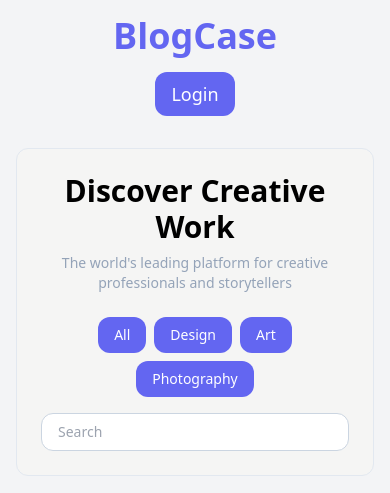
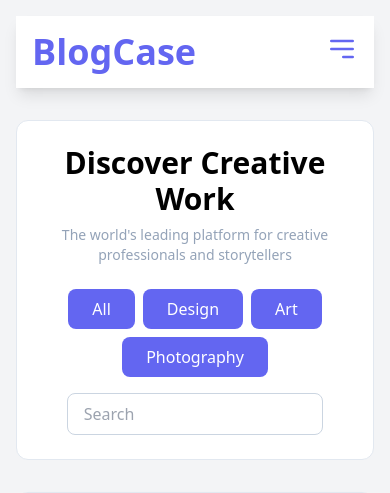
Before and after one commit to tiedsandi/website_project_showoff, a PHP site: page / in a window 390 px wide. Shown: the top 493 px of the page. Run offline with PHP 8.4, Linux system fonts and the light colour scheme; a user stored in the database is signed in; some libraries are stand-ins or nearby versions.

Commit message:
implement responsive mobile and user menus, enhance session management, and improve layout styling

```diff
--- a/assets/js/script.js
+++ b/assets/js/script.js
@@ -0,0 +1,7 @@
+document.getElementById('menu-btn').addEventListener('click', function () {
+  document.getElementById('mobile-menu').classList.toggle('hidden');
+});
+
+document.getElementById('user-menu-btn')?.addEventListener('click', function () {
+  document.getElementById('user-menu').classList.toggle('hidden');
+});
--- a/inc/login_process.php
+++ b/inc/login_process.php
@@ -20,6 +20,7 @@
     $user = $result->fetch_assoc();
     if (password_verify($password, $user['password'])) {
         $_SESSION['user_id'] = $user['id'];
+        $_SESSION['name'] = $user['name'];
         $_SESSION['email'] = $user['email'];
         echo json_encode(['status' => 'success', 'message' => 'Login berhasil!']);
     } else {
--- a/index.php
+++ b/index.php
@@ -1,4 +1,4 @@
-
+<?php session_start();?>
 
 <!DOCTYPE html>
 <html lang="en">
@@ -10,13 +10,58 @@
 </head>
 <body class="bg-gray-100">
   <main class="max-w-7xl mx-auto p-4 md:p-8">
-    <header class="mb-8 flex flex-col md:flex-row justify-between items-center">
+  <header class="mb-8 flex justify-between items-center p-4 bg-white shadow-lg relative">
     <h1 class="text-4xl font-bold text-indigo-500">BlogCase</h1>
-      <a href="login.php" class="mt-4 md:mt-0 bg-indigo-500 hover:bg-fuchsia-500 px-4 py-2 text-white rounded-xl text-lg">Login</a>
+
+    <!-- Mobile Menu -->
+    <?php if(isset($_SESSION['name'])) : ?>
+    <div class="md:hidden">
+        <button id="menu-btn" class="text-indigo-500 focus:outline-none">
+            <svg class="w-8 h-8" xmlns="http://www.w3.org/2000/svg" fill="none" viewBox="0 0 24 24" stroke="currentColor">
+                <path stroke-linecap="round" stroke-linejoin="round" stroke-width="2" d="M4 6h16M4 12h16m-7 6h7" />
+            </svg>
+        </button>
+    </div>
+    <?php else : ?>
+    <a href="login.php" class="md:hidden bg-indigo-500 hover:bg-fuchsia-500 px-4 py-2 text-white rounded-xl text-lg">Login</a>
+    <?php endif; ?>
+
+    <!-- Desktop Menu -->
+    <nav id="menu" class="hidden md:flex md:items-center md:space-x-4">
+        <?php if(isset($_SESSION['name'])) : ?>
+        <div class="relative">
+            <button id="user-menu-btn" class="flex items-center space-x-2 bg-indigo-500 hover:bg-fuchsia-500 px-4 py-2 text-white rounded-xl text-lg">
+                <span><?php echo $_SESSION['name']; ?></span>
+                <svg class="w-5 h-5" xmlns="http://www.w3.org/2000/svg" fill="none" viewBox="0 0 24 24" stroke="currentColor">
+                    <path stroke-linecap="round" stroke-linejoin="round" stroke-width="2" d="M19 9l-7 7-7-7" />
+                </svg>
+            </button>
+            <div id="user-menu" class="hidden absolute right-0 mt-2 w-48 bg-white border rounded-lg shadow-lg">
+                <a href="profile.php" class="block px-4 py-2 text-gray-700 hover:bg-gray-200">Profile</a>
+                <a href="dashboard.php" class="block px-4 py-2 text-gray-700 hover:bg-gray-200">Dashboard</a>
+                <a href="logout.php" class="block px-4 py-2 text-red-600 hover:bg-gray-200">Logout</a>
+            </div>
+        </div>
+        <?php else : ?>
+        <a href="login.php" class="bg-indigo-500 hover:bg-fuchsia-500 px-4 py-2 text-white rounded-xl text-lg">Login</a>
+        <?php endif; ?>
+    </nav>
+
+    <!-- Mobile Dropdown Menu (Appears Below Header) -->
+    <div id="mobile-menu" class="hidden absolute left-0 right-0 top-full shadow-lg bg-white p-4 rounded-lg mt-2 flex flex-col space-y-2 md:hidden w-full">
+        <?php if(isset($_SESSION['name'])) : ?>
+        <p class="text-lg font-semibold text-gray-700 px-4"><?php echo $_SESSION['name']; ?></p>
+        <a href="profile.php" class="block bg-gray-100 px-4 py-2 text-gray-700">Profile</a>
+        <a href="dashboard.php" class="block bg-gray-100 px-4 py-2 text-gray-700">Dashboard</a>
+        <a href="logout.php" class="block bg-red-500 text-white px-4 py-2">Logout</a>
+        <?php else : ?>
+        <a href="login.php" class="block bg-indigo-500 text-white px-4 py-2">Login</a>
+        <?php endif; ?>
+    </div>
 </header>
 
     <!-- Hero Section -->
-    <section class="border border-slate-200 bg-stone-100 p-6 md:p-14 rounded-xl text-center">
+    <section class="border border-slate-200 bg-white p-6 md:p-14 rounded-xl text-center">
       <h1 class="text-3xl md:text-5xl font-bold">Discover Creative Work</h1>
       <p class="text-slate-400 text-sm md:text-base mt-2">
         The world's leading platform for creative professionals and storytellers
@@ -24,67 +69,64 @@
 
       <!-- Filter Section -->
       <div class="mt-6 flex flex-wrap justify-center gap-2 md:gap-4">
-        <button class="bg-indigo-500 hover:bg-fuchsia-500 px-4 py-2 text-white rounded-xl text-sm md:text-lg">All</button>
-        <button class="bg-indigo-500 hover:bg-fuchsia-500 px-4 py-2 text-white rounded-xl text-sm md:text-lg">Design</button>
-        <button class="bg-indigo-500 hover:bg-fuchsia-500 px-4 py-2 text-white rounded-xl text-sm md:text-lg">Art</button>
-        <button class="bg-indigo-500 hover:bg-fuchsia-500 px-4 py-2 text-white rounded-xl text-sm md:text-lg">Photography</button>
+        <button class="bg-indigo-500 hover:bg-fuchsia-500 px-6 py-2 text-white rounded-lg text-base">All</button>
+        <button class="bg-indigo-500 hover:bg-fuchsia-500 px-6 py-2 text-white rounded-lg text-base">Design</button>
+        <button class="bg-indigo-500 hover:bg-fuchsia-500 px-6 py-2 text-white rounded-lg text-base">Art</button>
+        <button class="bg-indigo-500 hover:bg-fuchsia-500 px-6 py-2 text-white rounded-lg text-base">Photography</button>
       </div>
 
       <!-- Search Bar -->
       <div class="mt-4 flex justify-center">
-        <input type="text" class="border border-slate-300 rounded-xl px-4 py-2 w-full md:w-1/3 text-sm" placeholder="Search">
+        <input type="text" class="border border-slate-300 rounded-lg px-4 py-2 w-10/12 md:w-1/3 text-base" placeholder="Search">
       </div>
     </section>
 
    <!-- Gallery Section -->
     <section class="grid grid-cols-1 sm:grid-cols-2 md:grid-cols-3 gap-6 mt-8">
       <!-- Card -->
-      <div class="bg-white rounded-xl p-4 border border-slate-200 shadow-md">
-        <img src="https://images.unsplash.com/photo-1742218410181-9304b5548653?fm=jpg&q=60&w=3000" alt="image" class="w-full h-48 object-cover rounded-xl">
+      <a href="edit.php?id=1" class="bg-white rounded-xl p-4 border border-slate-200 shadow-md hover:shadow-lg hover:scale-105 transition-transform duration-300">
+        <img src="https://images.unsplash.com/photo-1742218410181-9304b5548653?fm=jpg&q=60&w=3000" alt="image" class="w-full h-48 object-cover rounded-xl aspect-[4/3]">
+
         <h2 class="text-xl font-bold mt-4">Design</h2>
         <p class="text-slate-400 text-sm">Lorem ipsum dolor sit amet consectetur adipisicing elit.</p>
+
+        <!-- Like & Comment Section -->
+        <div class="flex justify-between items-center mt-4 text-gray-500">
+          <!-- Likes -->
+          <div class="flex items-center space-x-1">
+            <svg xmlns="http://www.w3.org/2000/svg" fill="currentColor" viewBox="0 0 24 24" class="w-5 h-5 text-red-500">
+              <path fill-rule="evenodd" d="M12 21.35l-1.45-1.32C5.4 15.36 2 12.28 2 8.5 2 5.42 4.42 3 7.5 3c1.74 0 3.41.81 4.5 2.09C13.09 3.81 14.76 3 16.5 3 19.58 3 22 5.42 22 8.5c0 3.78-3.4 6.86-8.55 11.54L12 21.35z" clip-rule="evenodd"/>
+            </svg>
+            <span class="text-sm font-medium">120</span>
           </div>
 
-      <div class="bg-white rounded-xl p-4 border border-slate-200 shadow-md">
-        <img src="https://images.unsplash.com/photo-1742218410181-9304b5548653?fm=jpg&q=60&w=3000" alt="image" class="w-full h-48 object-cover rounded-xl">
-        <h2 class="text-xl font-bold mt-4">Design</h2>
-        <p class="text-slate-400 text-sm">Lorem ipsum dolor sit amet consectetur adipisicing elit.</p>
+          <!-- Comments -->
+          <div class="flex items-center space-x-1">
+            <svg xmlns="http://www.w3.org/2000/svg" fill="none" viewBox="0 0 24 24" stroke-width="2" stroke="currentColor" class="w-5 h-5 text-blue-500">
+              <path stroke-linecap="round" stroke-linejoin="round" d="M7 8h10M7 12h6m5 4h-4l-3 3-3-3H6a2 2 0 01-2-2V6a2 2 0 012-2h12a2 2 0 012 2v8a2 2 0 01-2 2z" />
+            </svg>
+            <span class="text-sm font-medium">45</span>
           </div>
+        </div>
+      </a>
 
-      <div class="bg-white rounded-xl p-4 border border-slate-200 shadow-md">
-        <img src="https://images.unsplash.com/photo-1742218410181-9304b5548653?fm=jpg&q=60&w=3000" alt="image" class="w-full h-48 object-cover rounded-xl">
-        <h2 class="text-xl font-bold mt-4">Design</h2>
-        <p class="text-slate-400 text-sm">Lorem ipsum dolor sit amet consectetur adipisicing elit.</p>
-      </div>
 
-      <div class="bg-white rounded-xl p-4 border border-slate-200 shadow-md">
-        <img src="https://images.unsplash.com/photo-1742218410181-9304b5548653?fm=jpg&q=60&w=3000" alt="image" class="w-full h-48 object-cover rounded-xl">
-        <h2 class="text-xl font-bold mt-4">Design</h2>
-        <p class="text-slate-400 text-sm">Lorem ipsum dolor sit amet consectetur adipisicing elit.</p>
-      </div>
+    </section>
 
-      <div class="bg-white rounded-xl p-4 border border-slate-200 shadow-md">
-        <img src="https://images.unsplash.com/photo-1742218410181-9304b5548653?fm=jpg&q=60&w=3000" alt="image" class="w-full h-48 object-cover rounded-xl">
-        <h2 class="text-xl font-bold mt-4">Design</h2>
-        <p class="text-slate-400 text-sm">Lorem ipsum dolor sit amet consectetur adipisicing elit.</p>
-      </div>
 
-      <div class="bg-white rounded-xl p-4 border border-slate-200 shadow-md">
-        <img src="https://images.unsplash.com/photo-1742218410181-9304b5548653?fm=jpg&q=60&w=3000" alt="image" class="w-full h-48 object-cover rounded-xl">
-        <h2 class="text-xl font-bold mt-4">Design</h2>
-        <p class="text-slate-400 text-sm">Lorem ipsum dolor sit amet consectetur adipisicing elit.</p>
-      </div>
-    </section>
 
   <!-- Button Load More -->
     <div class="flex justify-center">
-      <button class="bg-indigo-500 hover:bg-fuchsia-500 px-6 py-3 text-white rounded-xl text-lg mt-6">Load More</button>
+      <button class="bg-indigo-500 hover:bg-fuchsia-500 px-6 py-3 text-white rounded-xl text-lg mt-10 shadow-md hover:shadow-lg transition-all">Load More</button>
     </div>
 
+
       <!-- Footer -->
-    <footer class="mt-8 text-center">
-      <p class="text-slate-400 text-sm">© 2025 ShowBlog. All rights reserved.</p>
+      <footer class="mt-12 py-6 bg-gray-200 text-center">
+        <p class="text-gray-600 text-sm">© 2025 ShowBlog. All rights reserved.</p>
       </footer>
   </main>
+
+  <script src="assets/js/script.js"></script>
 </body>
 </html>
```
Lines whose indentation alone changed are shown as unchanged.
